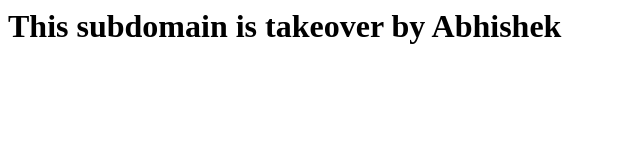
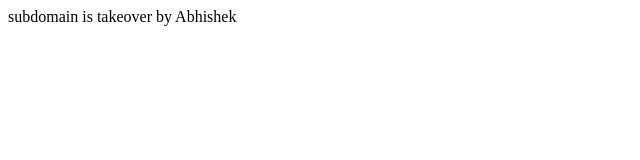
Before and after one commit to D1rkPanther/api.water.usgs.gov, a plain HTML site: page index.html in a window 1280 px wide. Shown: the whole page, without its empty margins (0-640 px from the left). Drawn offline with Linux system fonts and the light colour scheme.

Commit message:
Update index.html

```diff
--- a/index.html
+++ b/index.html
@@ -1,7 +1,8 @@
 <html>
-<b1>
-<h1>
-This subdomain is takeover by Abhishek
-</h1>
-</b1>
+    <head>
+        <title>Attack by Abhishek</title>
+    </head>
+    <body>
+       subdomain is takeover by Abhishek
+    </body>
 </html>
```
